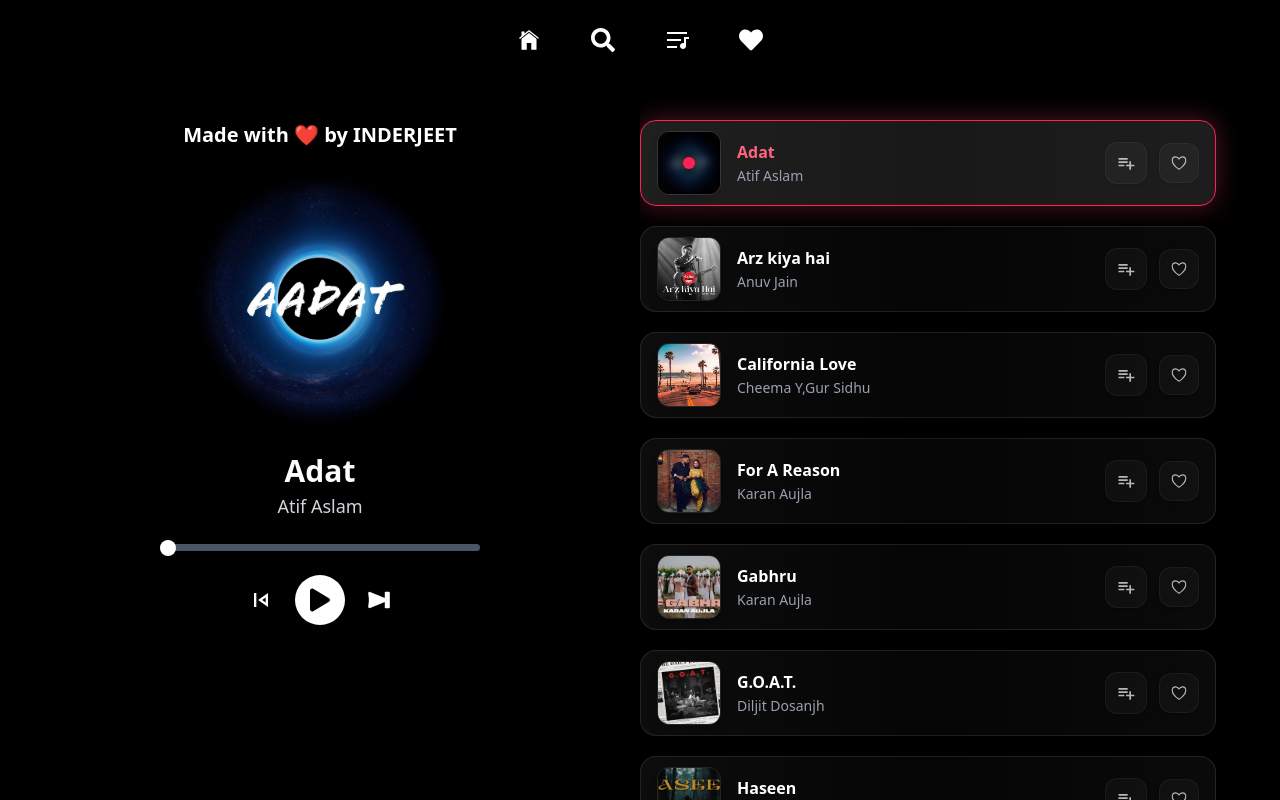
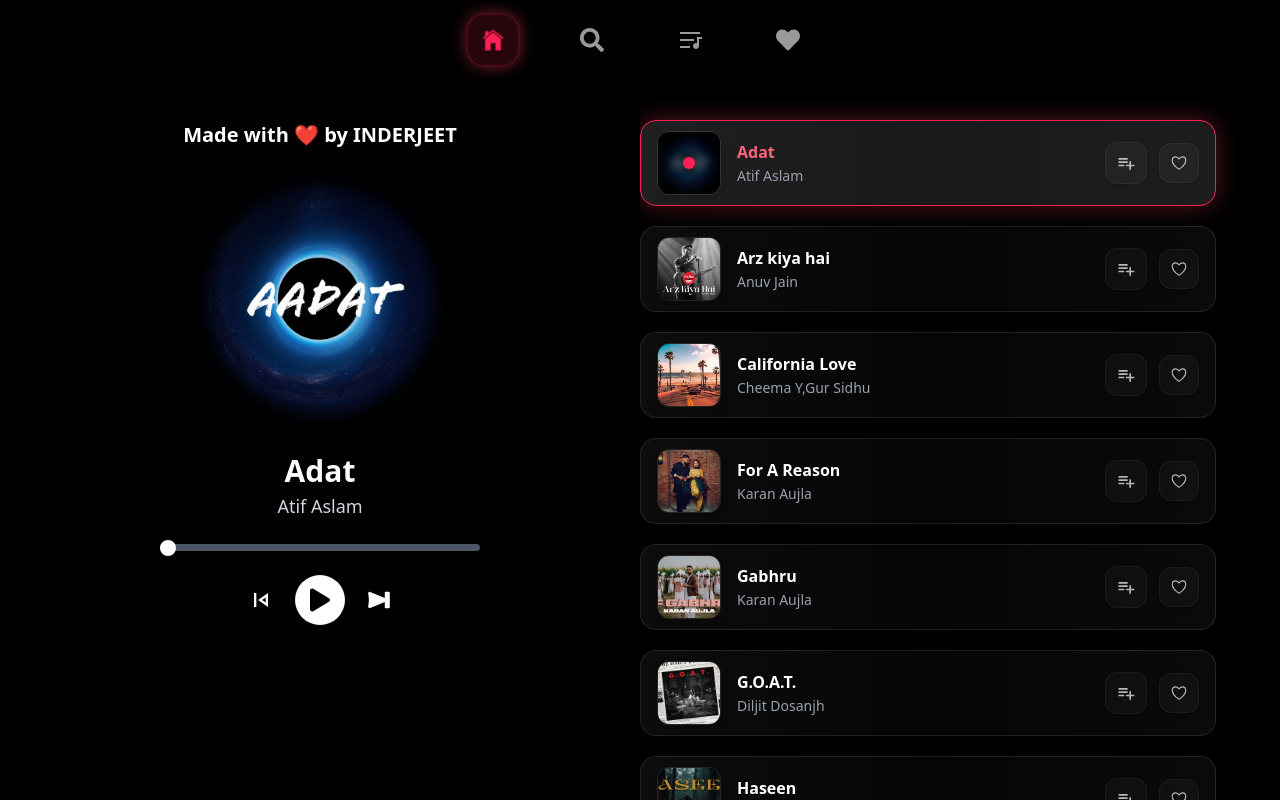
Before and after one commit to inderjeetsinghbajaj123/ISB-MUSIC-PLAYER, a React (Vite) app: page / in a window 1280 px wide. Built offline with nearby package versions, Linux system fonts and the light colour scheme.

Commit message:
feat(nav): added glowing icon indicators for active page routes

```diff
--- a/src/components/Navabar.jsx
+++ b/src/components/Navabar.jsx
@@ -1,27 +1,63 @@
-import React from 'react'
+import React from "react";
 import { IoIosHome } from "react-icons/io";
 import { FaSearch } from "react-icons/fa";
 import { RiPlayListFill } from "react-icons/ri";
 import { FaHeart } from "react-icons/fa";
-import { Link } from 'react-router-dom';
+import { NavLink } from "react-router-dom";
 
 const Navabar = () => {
-    return (
-        <div className='z-30 w-full h-20 bg-black fixed bottom-0 md:top-0 text-white flex justify-around md:justify-center items-center gap-12.5 p-3 rounded-t-[30px]'>
-            <Link to={"/"}>
-                <IoIosHome className='w-6 h-6' />
-            </Link>
-            <Link to={"/search"}>
-                <FaSearch className='w-6 h-6' />
-            </Link>
-            <Link to={"/playlist"}>
-                <RiPlayListFill className='w-6 h-6' />
-            </Link>
-            <Link to={"/like"}>
-                <FaHeart className='w-6 h-6' />
-            </Link>
-        </div>
-    )
-}
+  return (
+    <div className="z-30 w-full h-20 bg-black fixed bottom-0 md:top-0 text-white flex justify-around md:justify-center items-center gap-12.5 p-3 rounded-t-[30px]">
+      <NavLink
+        to={"/"}
+        className={({ isActive }) =>
+          `p-3 rounded-2xl transition-all duration-300 ${
+            isActive
+              ? "bg-rose-500/15 text-rose-500 shadow-[0_0_15px_rgba(244,63,94,0.5)] border border-rose-500/30 scale-105"
+              : "text-white/60 hover:text-white"
+          }`
+        }
+      >
+        <IoIosHome className="w-6 h-6" />
+      </NavLink>
+      <NavLink
+        to={"/search"}
+        className={({ isActive }) =>
+          `p-3 rounded-2xl transition-all duration-300 ${
+            isActive
+              ? "bg-rose-500/15 text-rose-500 shadow-[0_0_15px_rgba(244,63,94,0.5)] border border-rose-500/30 scale-105"
+              : "text-white/60 hover:text-white"
+          }`
+        }
+      >
+        <FaSearch className="w-6 h-6" />
+      </NavLink>
+      <NavLink
+        to={"/playlist"}
+        className={({ isActive }) =>
+          `p-3 rounded-2xl transition-all duration-300 ${
+            isActive
+              ? "bg-rose-500/15 text-rose-500 shadow-[0_0_15px_rgba(244,63,94,0.5)] border border-rose-500/30 scale-105"
+              : "text-white/60 hover:text-white"
+          }`
+        }
+      >
+        <RiPlayListFill className="w-6 h-6" />
+      </NavLink>
+      <NavLink
+        to={"/like"}
+        className={({ isActive }) =>
+          `p-3 rounded-2xl transition-all duration-300 ${
+            isActive
+              ? "bg-rose-500/15 text-rose-500 shadow-[0_0_15px_rgba(244,63,94,0.5)] border border-rose-500/30 scale-105"
+              : "text-white/60 hover:text-white"
+          }`
+        }
+      >
+        <FaHeart className="w-6 h-6" />
+      </NavLink>
+    </div>
+  );
+};
 
-export default Navabar
+export default Navabar;
```
